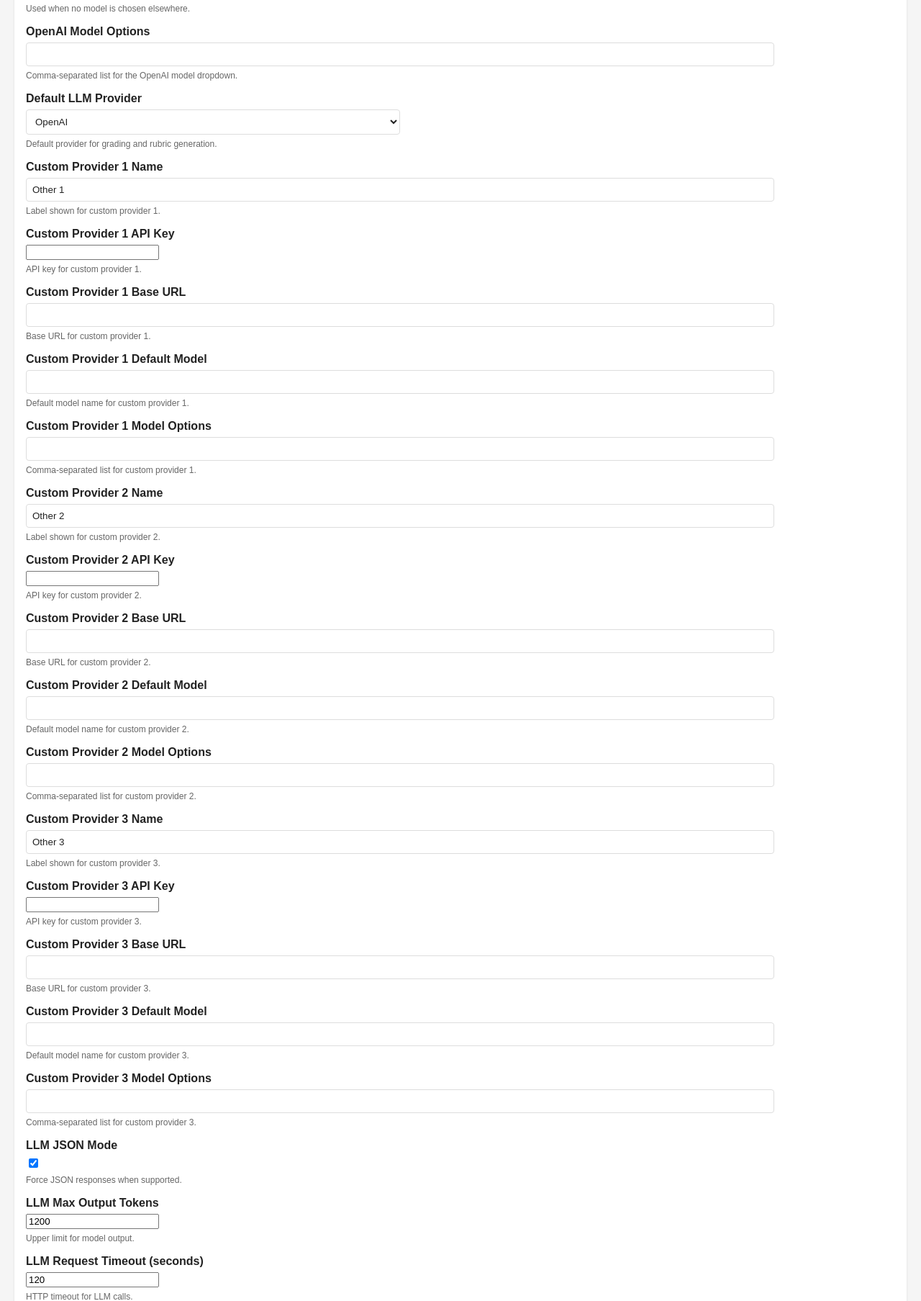
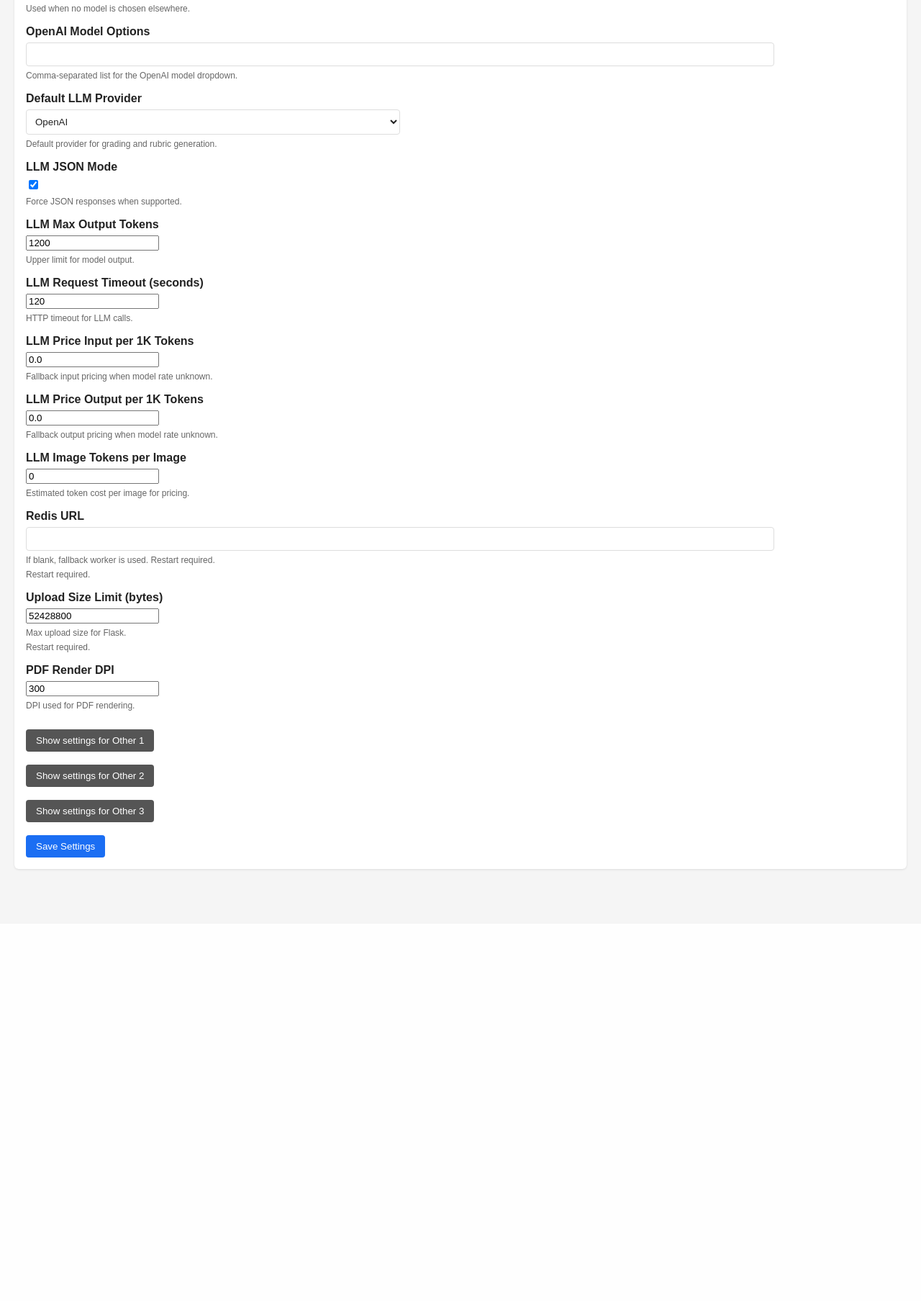
Before and after one commit to ampapacek/SAGE, a Flask app: page /settings in a window 1280 px wide. Shown: the part 613-2420 px from the top of the page at 72% size. After the commit the page ends 1822 px from the top, so only its background shows below. Run offline with Flask 3, Linux system fonts and the light colour scheme; some libraries are stand-ins or nearby versions.

Commit message:
Toggle empty custom provider settings

```diff
--- a/app.py
+++ b/app.py
@@ -121,6 +121,8 @@ TRANSLATIONS = {
         "upload_submissions": "Upload Submissions",
         "toggle_uploads": "Toggle Uploads",
         "approve_guide_enable": "Approve a grading guide to enable submissions.",
+        "show_settings": "Show settings for",
+        "hide_settings": "Hide settings for",
         "student_identifier": "Student Identifier (single upload)",
         "model_optional": "Model (optional)",
         "model_selection": "Model selection",
@@ -325,6 +327,8 @@ TRANSLATIONS = {
         "upload_submissions": "Nahrát řešení",
         "toggle_uploads": "Zobrazit/skrýt nahrávání",
         "approve_guide_enable": "Schvalte průvodce pro povolení nahrávání.",
+        "show_settings": "Zobrazit nastavení pro",
+        "hide_settings": "Skrýt nastavení pro",
         "student_identifier": "Identifikátor studenta (jednotlivě)",
         "model_optional": "Model (volitelný)",
         "model_selection": "Výběr modelu",
@@ -2088,9 +2092,53 @@ def create_app():
         default_provider = _resolve_default_provider(
             _normalize_provider_key(Config.LLM_PROVIDER), provider_options
         )
+        base_fields = []
+        provider_field_map = {"1": [], "2": [], "3": []}
+        for field in _SETTINGS_FIELDS:
+            key = field["key"]
+            if key.startswith("CUSTOM_LLM_PROVIDER_1_"):
+                provider_field_map["1"].append(field)
+            elif key.startswith("CUSTOM_LLM_PROVIDER_2_"):
+                provider_field_map["2"].append(field)
+            elif key.startswith("CUSTOM_LLM_PROVIDER_3_"):
+                provider_field_map["3"].append(field)
+            else:
+                base_fields.append(field)
+
+        def clean_value(value):
+            return (value or "").strip().strip('"')
+
+        def has_provider_info(index):
+            default_name = f"Other {index}"
+            name_key = f"CUSTOM_LLM_PROVIDER_{index}_NAME"
+            api_key_key = f"CUSTOM_LLM_PROVIDER_{index}_API_KEY"
+            base_url_key = f"CUSTOM_LLM_PROVIDER_{index}_API_BASE_URL"
+            model_key = f"CUSTOM_LLM_PROVIDER_{index}_DEFAULT_MODEL"
+            models_key = f"CUSTOM_LLM_PROVIDER_{index}_MODELS"
+            name = clean_value(field_values.get(name_key))
+            if name and name != default_name:
+                return True
+            return any(
+                clean_value(field_values.get(key))
+                for key in [api_key_key, base_url_key, model_key, models_key]
+            )
+
+        provider_groups = []
+        for index in ["1", "2", "3"]:
+            name = clean_value(field_values.get(f"CUSTOM_LLM_PROVIDER_{index}_NAME"))
+            label = name or f"Other {index}"
+            provider_groups.append(
+                {
+                    "id": index,
+                    "label": label,
+                    "fields": provider_field_map[index],
+                    "has_info": has_provider_info(index),
+                }
+            )
         return render_template(
             "settings.html",
-            fields=_SETTINGS_FIELDS,
+            base_fields=base_fields,
+            provider_groups=provider_groups,
             values=field_values,
             provider_options=provider_options,
             provider_model_options=_provider_model_option_items(),
--- a/templates/settings.html
+++ b/templates/settings.html
@@ -8,7 +8,7 @@
 
   <div class="card">
     <form method="post">
-      {% for field in fields %}
+      {% for field in base_fields %}
         <div style="margin-bottom: 16px;">
           <label for="{{ field.key }}">{{ field.label }}</label>
           {% if field.type == "select" and field.key == "LLM_MODEL" %}
@@ -70,6 +70,54 @@
           {% if field.restart %}
             <div class="dropzone-hint">{{ t('restart_required') }}</div>
           {% endif %}
+        </div>
+      {% endfor %}
+      {% for group in provider_groups %}
+        <div style="margin-bottom: 8px;">
+          <button
+            type="button"
+            class="secondary"
+            data-toggle-target="provider-group-{{ group.id }}"
+            data-show-label="{{ t('show_settings') }}"
+            data-hide-label="{{ t('hide_settings') }}"
+            data-name="{{ group.label }}"
+          >
+            {% if group.has_info %}
+              {{ t('hide_settings') }} {{ group.label }}
+            {% else %}
+              {{ t('show_settings') }} {{ group.label }}
+            {% endif %}
+          </button>
+        </div>
+        <div id="provider-group-{{ group.id }}" {% if not group.has_info %}class="hidden"{% endif %}>
+          {% for field in group.fields %}
+            <div style="margin-bottom: 16px;">
+              <label for="{{ field.key }}">{{ field.label }}</label>
+              {% if field.type == "select" %}
+                <select id="{{ field.key }}" name="{{ field.key }}" class="settings-input">
+                  {% for option in field.options %}
+                    <option value="{{ option }}" {% if values[field.key] == option %}selected{% endif %}>{{ option }}</option>
+                  {% endfor %}
+                </select>
+              {% elif field.type == "checkbox" %}
+                <input type="checkbox" id="{{ field.key }}" name="{{ field.key }}" value="1" {% if values[field.key] in ["1", "true", "yes", "on"] %}checked{% endif %} />
+              {% else %}
+                <input
+                  type="{{ field.type }}"
+                  id="{{ field.key }}"
+                  name="{{ field.key }}"
+                  value="{{ values[field.key] }}"
+                  class="settings-input"
+                />
+              {% endif %}
+              {% if field.help %}
+                <div class="dropzone-hint">{{ field.help }}</div>
+              {% endif %}
+              {% if field.restart %}
+                <div class="dropzone-hint">{{ t('restart_required') }}</div>
+              {% endif %}
+            </div>
+          {% endfor %}
         </div>
       {% endfor %}
       <button type="submit">{{ t('save_settings') }}</button>
@@ -140,6 +188,27 @@
       }
       modelSelect.addEventListener("change", toggleCustom);
       refreshModels();
+
+      var toggles = document.querySelectorAll("[data-toggle-target]");
+      toggles.forEach(function (button) {
+        var targetId = button.getAttribute("data-toggle-target");
+        var target = document.getElementById(targetId);
+        var name = button.getAttribute("data-name") || "";
+        function syncLabel() {
+          var showLabel = button.getAttribute("data-show-label") || "Show settings for";
+          var hideLabel = button.getAttribute("data-hide-label") || "Hide settings for";
+          var hidden = target && target.classList.contains("hidden");
+          button.textContent = (hidden ? showLabel : hideLabel) + " " + name;
+        }
+        if (!target) {
+          return;
+        }
+        button.addEventListener("click", function () {
+          target.classList.toggle("hidden");
+          syncLabel();
+        });
+        syncLabel();
+      });
     })();
   </script>
 {% endblock %}
```
